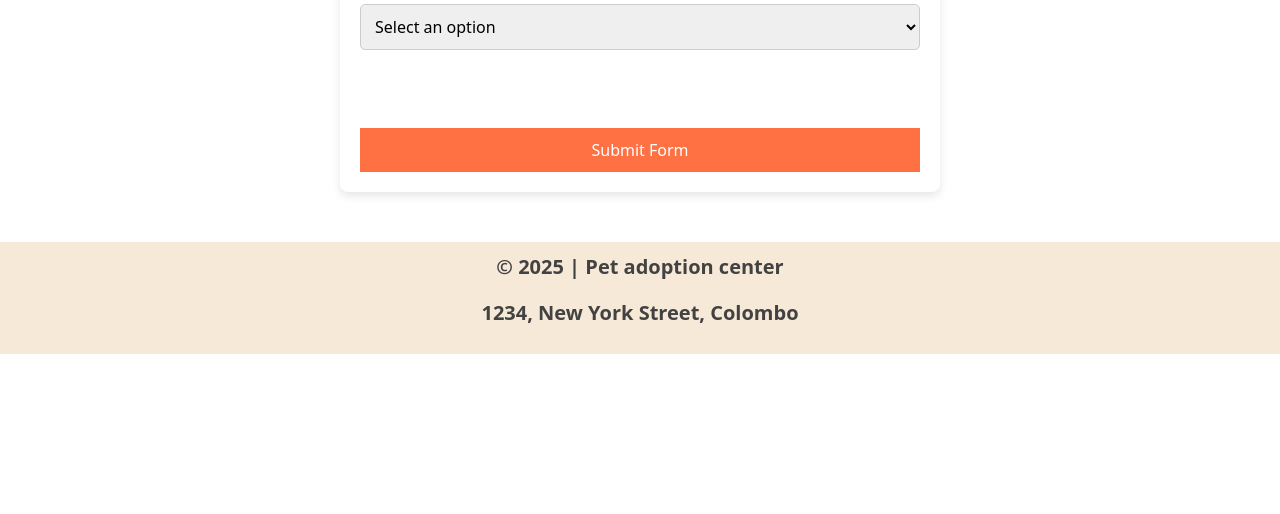
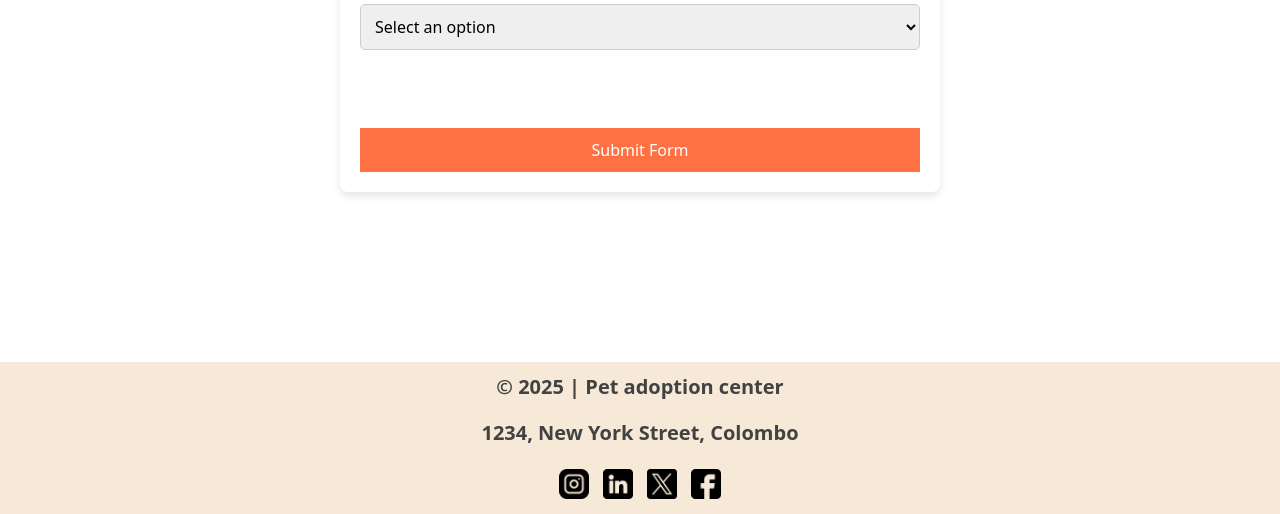
Before and after one commit to ThusathmiSapumanage/PetAdoption, a PHP site: page /adoptionForm.php in a window 1280 px wide. Shown: the part 1227-1741 px from the top of the page. Before the commit the page ends 1581 px from the top, so only its background shows below. Run offline with PHP 8.4, Linux system fonts and the light colour scheme; data that the repository does not hold is empty.

Commit message:
made img

```diff
--- a/adoptionForm.php
+++ b/adoptionForm.php
@@ -135,11 +135,7 @@
 			<button type="submit">Submit Form</button>
 		</form>
 	</div>
-
-	<footer class="footer">
-    		<p>&copy; 2025 | Pet adoption center</p>
-    		<p>1234, New York Street, Colombo</p>
-	</footer>
+	<?php include 'footer.html'; ?>
 </body>
 
 </html>
--- a/footer.html
+++ b/footer.html
@@ -5,6 +5,10 @@
 <footer class="footer">
     <p>&copy; 2025 | Pet adoption center</p>
     <p>1234, New York Street, Colombo</p>
+    <a href = "#insta"><img src = "images/instagram.png"></a>
+    <a href = "#linkedin"><img src = "images/linkedin.png"></a>
+    <a href = "#X"><img src = "images/twitter.png"></a>
+    <a href = "#fb"><img src = "images/facebook.png"></a>
 </footer>
 
 <style>
@@ -27,4 +31,9 @@
     .footer p {
         color: #513328;
     }
+    .footer img {
+        width: 30px;
+        height: 30px;
+        margin: 5px;
+    }
 </style>
--- a/style.css
+++ b/style.css
@@ -142,3 +142,10 @@ button {
 button:hover {
     background-color: #E64A19;
 }
+
+.footer img
+{
+	width: 30px;
+	height: 30px;
+	margin: 5px;
+}
```
Also changed, not shown: AboutUs.html (+12 -0 lines), images/facebook.png (added), images/instagram.png (added), images/linkedin.png (added), images/twitter.png (added).
